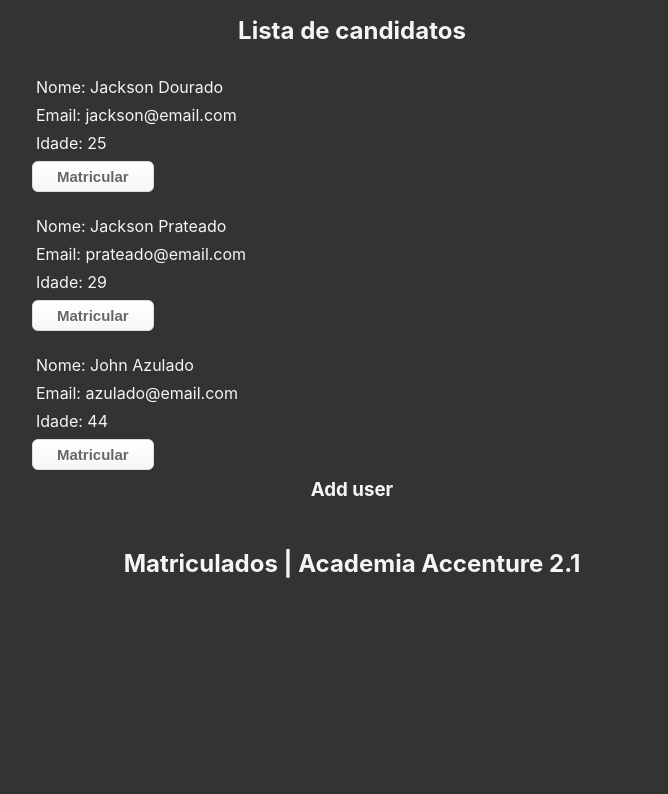
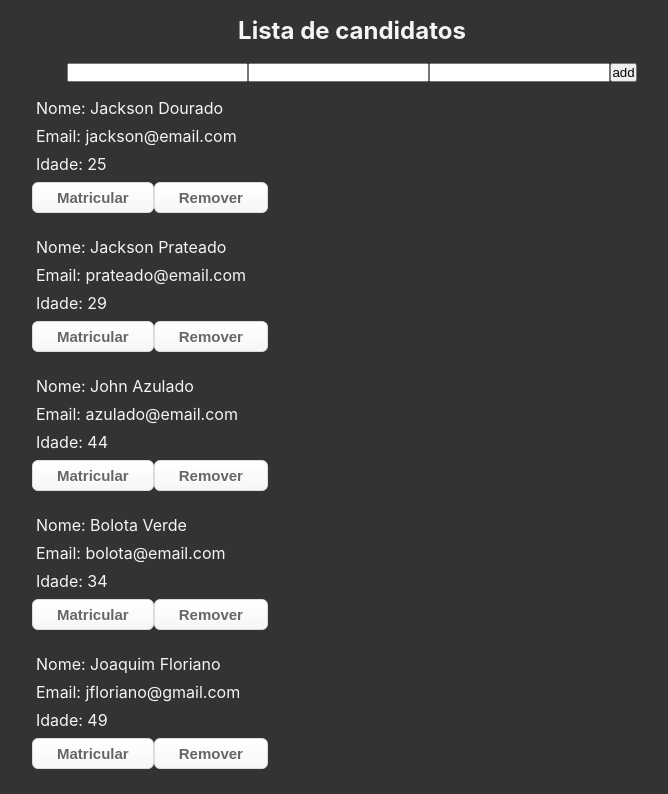
Before and after one commit to betocostadev/redux-21, a React (Create React App) app: page / in a window 1280 px wide. Shown: the top 794 px of the page, without its empty margins (288-956 px from the left). Built offline with nearby package versions, Linux system fonts and the light colour scheme; data requests are answered from the project's data file.

Commit message:
added option to create and remove users from db

```diff
--- a/package.json
+++ b/package.json
@@ -10,6 +10,7 @@
     "@types/node": "^12.20.6",
     "@types/react": "^17.0.3",
     "@types/react-dom": "^17.0.3",
+    "@types/uuid": "^8.3.0",
     "axios": "^0.21.1",
     "react": "^17.0.2",
     "react-dom": "^17.0.2",
@@ -18,6 +19,7 @@
     "redux": "^4.0.5",
     "styled-components": "^5.2.1",
     "typescript": "^4.2.3",
+    "uuid": "^8.3.2",
     "web-vitals": "^1.1.1"
   },
   "scripts": {
--- a/server.json
+++ b/server.json
@@ -17,6 +17,24 @@
       "name": "John Azulado",
       "email": "azulado@email.com",
       "age": 44
+    },
+    {
+      "name": "Bolota Verde",
+      "email": "bolota@email.com",
+      "age": 34,
+      "id": "d2e0c764-d3c9-4d17-84b6-2fc7ba66f116"
+    },
+    {
+      "name": "Joaquim Floriano",
+      "email": "jfloriano@gmail.com",
+      "age": "49",
+      "id": "be192fe3-0c2e-4ab5-9bbe-0371dde1f78d"
+    },
+    {
+      "name": "Jackson Six",
+      "email": "jacksix@gmail.com",
+      "age": "43",
+      "id": "622d7aa4-2701-49e8-b5fb-5ae3c2c54244"
     }
   ]
 }
--- a/src/components/Home.tsx
+++ b/src/components/Home.tsx
@@ -1,23 +1,47 @@
 import React, { useEffect, useCallback, useState } from 'react'
 import { useDispatch } from 'react-redux'
 
-import api from '../services/api'
-
+import userService from '../services/users'
 import { IUser } from '../store/modules/user/types'
 import { addNewUser } from '../store/modules/user/actions'
 import { HomeContainer, Button } from '../styles/Home'
+
+import UserForm from './UserForm'
 
 const Home: React.FC = () => {
   const dispatch = useDispatch()
   const [ users, setUsers ] = useState<IUser[]>([])
 
   useEffect(() => {
-    api.get('students')
-      .then(res => {
-        setUsers(res.data)
-      })
-      .catch(e => console.log(e))
+    getAll()
   }, [])
+
+  const getAll = async () => {
+    try {
+      const users = await userService.getAll()
+      setUsers(users)
+    } catch (error) {
+      console.log(error)
+    }
+  }
+
+  const createUser = async (user: IUser) => {
+    try {
+      await userService.create(user)
+      await getAll()
+    } catch (error) {
+      console.log(error)
+    }
+  }
+
+  const handleRemoveUser = async (id: any) => {
+    try {
+      await userService.remove(id)
+      await getAll()
+    } catch (error) {
+      console.log(error)
+    }
+  }
 
   const handleUsers = useCallback((user: IUser) => {
     dispatch(addNewUser(user))
@@ -26,6 +50,7 @@
   return (
     <HomeContainer>
       <h2 className="title">Lista de candidatos</h2>
+      <UserForm createUser={createUser} />
       {
         users.map(user => (
           <div className="users" key={user.id}>
@@ -36,6 +61,7 @@
                 <li className="user-list-item">Idade: {user.age}</li>
               </ul>
               <Button onClick={() => handleUsers(user)}>Matricular</Button>
+              <Button onClick={() => handleRemoveUser(user.id)}>Remover</Button>
             </article>
           </div>
         ))
--- /dev/null
+++ b/src/components/UserForm.tsx
@@ -0,0 +1,39 @@
+import React from 'react'
+
+import { IUser } from '../store/modules/user/types'
+
+interface createProps {
+  createUser(user: IUser): void
+}
+
+const UserForm: React.FC<createProps> = ({ createUser }) => {
+
+  const addUser = (event: any) => {
+    event.preventDefault()
+    const newUser = {
+      name: event.target.name.value,
+      email: event.target.email.value,
+      age: event.target.age.value,
+      id: 0
+    }
+
+    createUser(newUser)
+
+    event.target.name.value = ''
+    event.target.email.value = ''
+    event.target.age.value = ''
+
+    return
+  }
+
+  return (
+    <form onSubmit={addUser}>
+      <input name="name" type="text" />
+      <input name="email" type="text" />
+      <input name="age" type="number" />
+      <button type="submit">add</button>
+    </form>
+  )
+}
+
+export default UserForm
--- a/src/services/api.ts
+++ /dev/null
@@ -1,7 +0,0 @@
-import axios from 'axios'
-
-const api = axios.create({
-  baseURL: 'http://localhost:8888/'
-})
-
-export default api
--- /dev/null
+++ b/src/services/users.ts
@@ -0,0 +1,24 @@
+import axios from 'axios'
+import { v4 as uuidv4 } from 'uuid';
+
+import { IUser } from '../store/modules/user/types'
+
+const baseUrl =  'http://localhost:8888/'
+
+const getAll = async () => {
+  const response = await axios.get(`${baseUrl}students/`)
+  return response.data
+}
+
+const create = async (user: IUser) => {
+  const newUser = { ...user, id: uuidv4() }
+  const response = await axios.post(`${baseUrl}students/`, newUser)
+  return response
+}
+
+const remove = async(id: string) => {
+  const response = await axios.delete(`${baseUrl}students/${id}`)
+  return response
+}
+
+export default { getAll, create, remove }
```
Also changed, not shown: 1 other file (tests, documents, lock files or other folders).
